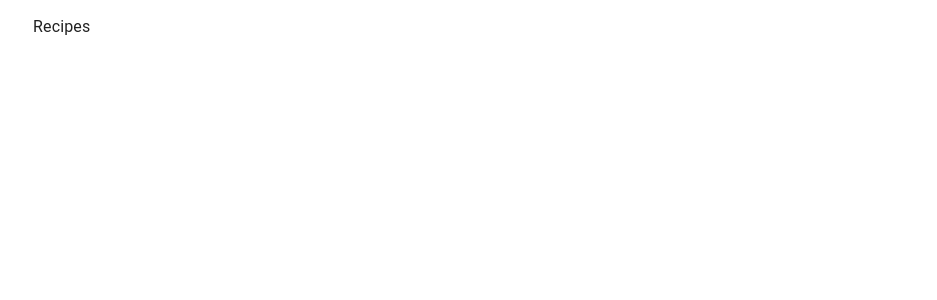
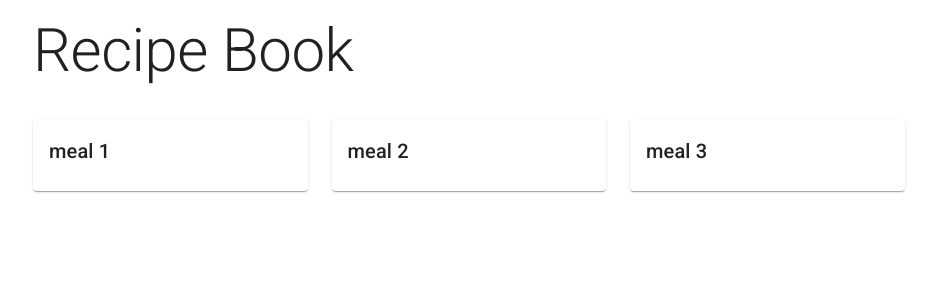
Before and after one commit to perekotypole/recipe_book_react, a React (Vite) app: page / in a window 1280 px wide. Shown: the top 300 px of the page, without its empty margins (22-959 px from the left). Built offline with nearby package versions, Linux system fonts and the light colour scheme.

Commit message:
feat: add recipes list

```diff
--- a/package.json
+++ b/package.json
@@ -13,6 +13,7 @@
 	"dependencies": {
 		"@emotion/react": "^11.14.0",
 		"@emotion/styled": "^11.14.0",
+		"@fontsource/roboto": "^5.2.5",
 		"@mui/icons-material": "^6.4.7",
 		"@mui/material": "^6.4.7",
 		"react": "^19.0.0",
--- /dev/null
+++ b/src/modules/recipes/components/components.ts
@@ -0,0 +1,2 @@
+export { RecipesList } from "./recipes-list/recipes-list";
+export { RecipesCard } from "./recipes-card/recipes-card";
--- /dev/null
+++ b/src/modules/recipes/components/recipes-card/recipes-card.tsx
@@ -0,0 +1,17 @@
+import { Card, CardContent, Typography } from "@mui/material";
+
+import type { RecipesListItem } from "../../types/types";
+
+type RecipesCardProperties = RecipesListItem;
+
+const RecipesCard: React.FC<RecipesCardProperties> = ({ strMeal }) => {
+	return (
+		<Card>
+			<CardContent>
+				<Typography variant="h6">{strMeal}</Typography>
+			</CardContent>
+		</Card>
+	);
+};
+
+export { RecipesCard };
--- /dev/null
+++ b/src/modules/recipes/components/recipes-list/recipes-list.tsx
@@ -0,0 +1,22 @@
+import { Grid2 as Grid } from "@mui/material";
+
+import type { RecipesList as TRecipesList } from "../../types/types";
+import { RecipesCard } from "../recipes-card/recipes-card";
+
+type RecipesListProperties = {
+	list: TRecipesList;
+};
+
+const RecipesList: React.FC<RecipesListProperties> = ({ list }) => {
+	return (
+		<Grid container spacing={3}>
+			{list.map((item) => (
+				<Grid key={item.idMeal} size={{ xs: 12, sm: 6, md: 4, lg: 3 }}>
+					<RecipesCard {...item} />
+				</Grid>
+			))}
+		</Grid>
+	);
+};
+
+export { RecipesList };
--- /dev/null
+++ b/src/modules/recipes/types/recipe-list-item.type.ts
@@ -0,0 +1,5 @@
+import { RecipeItem } from "./recipe-item.type";
+
+type RecipesListItem = Pick<RecipeItem, "idMeal" | "strMeal" | "strMealThumb">;
+
+export type { RecipesListItem };
--- /dev/null
+++ b/src/modules/recipes/types/recipe-list.type.ts
@@ -0,0 +1,5 @@
+import type { RecipesListItem } from "./recipe-list-item.type";
+
+type RecipesList = Array<RecipesListItem>;
+
+export type { RecipesList };
--- /dev/null
+++ b/src/modules/recipes/types/types.ts
@@ -0,0 +1,3 @@
+export type { RecipeItem } from "./recipe-item.type";
+export type { RecipesListItem } from "./recipe-list-item.type";
+export type { RecipesList } from "./recipe-list.type";
--- a/src/pages/recipes/recipes.page.tsx
+++ b/src/pages/recipes/recipes.page.tsx
@@ -1,5 +1,42 @@
+import { Typography } from "@mui/material";
+
+import type { RecipesList as TRecipesList } from "@/modules/recipes/types/types";
+import { RecipesList } from "@/modules/recipes/components/components";
+
+const items: TRecipesList = [
+	{
+		idMeal: 1,
+		strMeal: "meal 1",
+		strMealThumb: "",
+	},
+	{
+		idMeal: 2,
+		strMeal: "meal 2",
+		strMealThumb: "",
+	},
+	{
+		idMeal: 3,
+		strMeal: "meal 3",
+		strMealThumb: "",
+	},
+];
+
 const RecipesPage: React.FC = () => {
-	return <>Recipes</>;
+	return (
+		<div>
+			<Typography
+				variant="h2"
+				component="h2"
+				sx={{
+					marginBottom: 4,
+				}}
+			>
+				Recipe Book
+			</Typography>
+
+			<RecipesList list={items} />
+		</div>
+	);
 };
 
 export { RecipesPage };
--- a/src/theme.ts
+++ b/src/theme.ts
@@ -1,5 +1,10 @@
 import { createTheme } from "@mui/material/styles";
 import { red } from "@mui/material/colors";
+
+import "@fontsource/roboto/300.css";
+import "@fontsource/roboto/400.css";
+import "@fontsource/roboto/500.css";
+import "@fontsource/roboto/700.css";
 
 const theme = createTheme({
 	cssVariables: true,
```
Also changed, not shown: src/modules/recipes/types/recipe-item.type.ts (added, +57 -0 lines), 1 other file (tests, documents, lock files or other folders).
